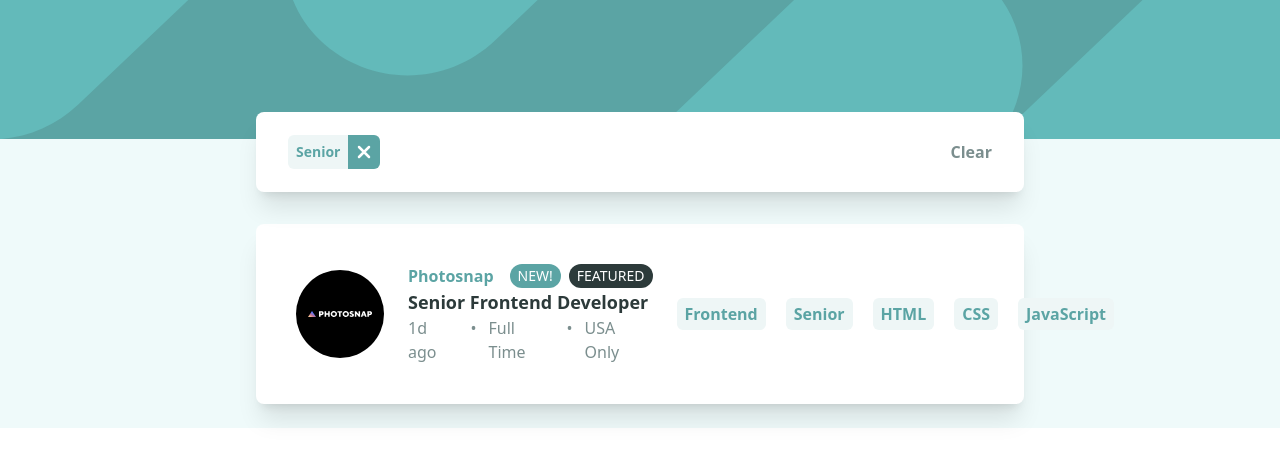
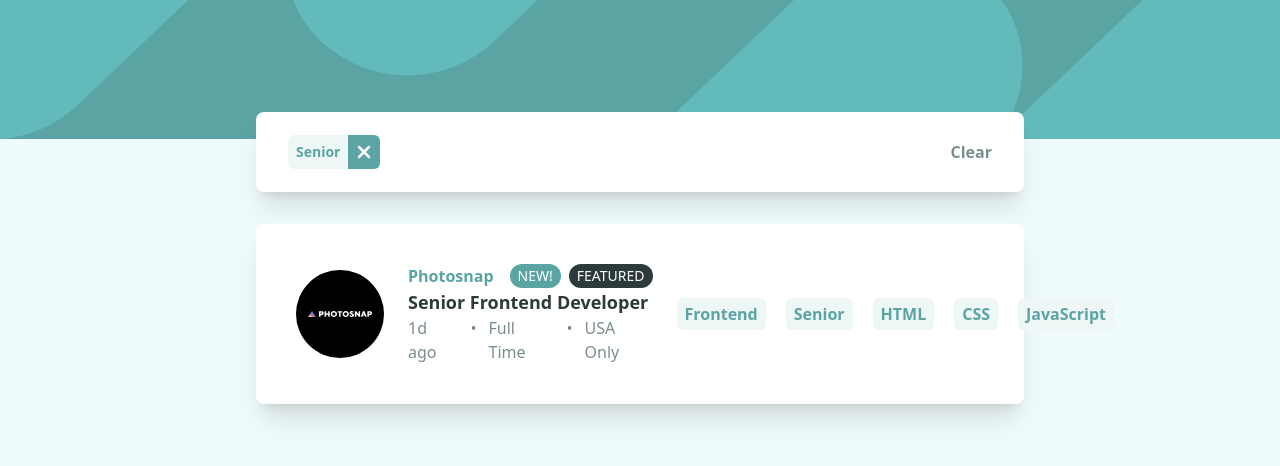
Before and after one commit to j-0-n-e-z/job-listings-filtering, a React (Vite) app: page / in a window 1280 px wide. Both pictures are taken after a click on the element "Senior". Shown: the top 466 px of the page. Built offline with nearby package versions, Linux system fonts and the light colour scheme.

Commit message:
upd grid

```diff
--- a/src/App.tsx
+++ b/src/App.tsx
@@ -9,14 +9,14 @@ export default function App() {
 	const [selectedTags, setSelectedTags] = useState<string[]>([])
 
 	return (
-		<div className='w-full grid justify-items-center gap-8 bg-lightGrayCyanBg'>
+		<div className='w-full min-h-screen grid justify-items-center content-start gap-8 bg-lightGrayCyanBg'>
 			<div className='absolute w-full top-0 bg-darkCyan'>
 				<img className='mx-auto' src={background} alt='bg' />
 			</div>
 			<div
 				className={`${
 					selectedTags.length === 0 ? 'invisible' : 'visible'
-				} flex items-center mt-28 z-10 bg-white shadow-xl w-3/5 min-h-[80px] rounded-lg px-8`}
+				} flex items-center mt-28 z-10 bg-white shadow-xl w-3/5 min-h-[80px] h-20 rounded-lg px-8`}
 			>
 				<div className='flex gap-4 flex-wrap py-4'>
 					{selectedTags.map(selectedTag => (
```
